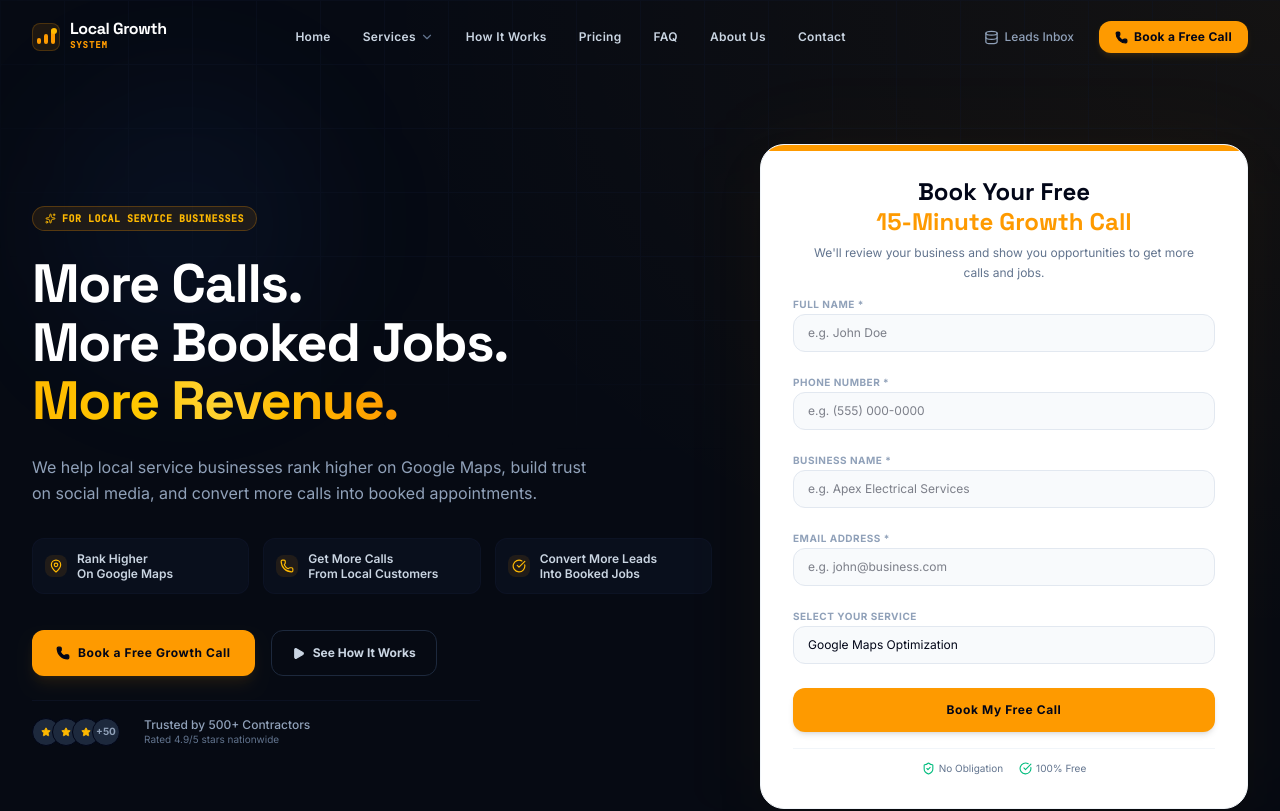
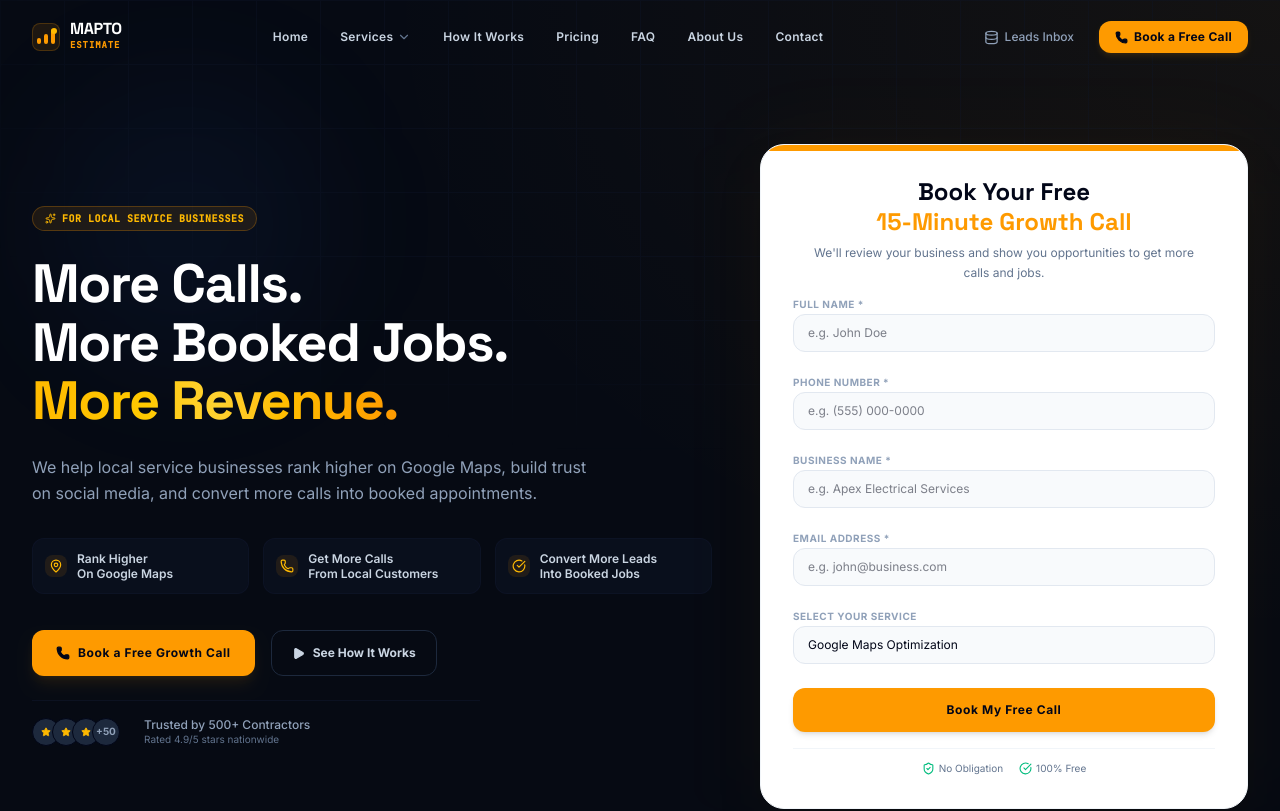
Before and after one commit to tedbundy1660-byte/maptpestmated, a React (Vite) app: page / in a window 1280 px wide. Shown: the top 811 px of the page. Built offline with nearby package versions, Linux system fonts and the light colour scheme.

Commit message:
refactor: rebrand project to MAPTO ESTIMATE
Update application title, branding components, and contact email to reflect the new project name. Add click handler to logo for navigation reset.

```diff
--- a/index.html
+++ b/index.html
@@ -3,7 +3,7 @@
   <head>
     <meta charset="UTF-8" />
     <meta name="viewport" content="width=device-width, initial-scale=1.0" />
-    <title>My Google AI Studio App</title>
+    <title>MAPTO ESTIMATE</title>
   </head>
   <body>
     <div id="root"></div>
--- a/metadata.json
+++ b/metadata.json
@@ -1,5 +1,5 @@
 {
-  "name": "Local Growth System",
+  "name": "MAPTO ESTIMATE",
   "description": "A premium landing page and booking system for local service businesses to rank higher, get more calls, and convert leads into booked jobs.",
   "requestFramePermissions": [],
   "majorCapabilities": ["MAJOR_CAPABILITY_SERVER_SIDE_GEMINI_API"]
--- a/src/components/Footer.tsx
+++ b/src/components/Footer.tsx
@@ -42,10 +42,10 @@ export default function Footer({ onBookCall, onOpenAdmin, onSelectService }: Foo
               </div>
               <div>
                 <span className="font-display font-bold text-white text-base tracking-tight leading-none block">
-                  Local Growth
+                  MAPTO
                 </span>
                 <span className="font-mono text-[9px] font-bold text-amber-500 uppercase tracking-widest block mt-0.5">
-                  System
+                  ESTIMATE
                 </span>
               </div>
             </a>
@@ -127,7 +127,7 @@ export default function Footer({ onBookCall, onOpenAdmin, onSelectService }: Foo
               </li>
               <li className="flex gap-2 items-start">
                 <Mail size={13} className="text-amber-500 shrink-0 mt-0.5" />
-                <span className="hover:text-white transition-colors cursor-pointer break-all">info@localgrowthsystem.com</span>
+                <span className="hover:text-white transition-colors cursor-pointer break-all">growth@mapstoestimates.com</span>
               </li>
               <li className="flex gap-2 items-start">
                 <MapPin size={13} className="text-amber-500 shrink-0 mt-0.5" />
@@ -158,7 +158,7 @@ export default function Footer({ onBookCall, onOpenAdmin, onSelectService }: Foo
         {/* Bottom bar */}
         <div className="pt-8 flex flex-col md:flex-row items-center justify-between gap-4 text-[10px] text-slate-500">
           <div className="flex flex-col sm:flex-row items-center gap-2 sm:gap-4 text-center md:text-left">
-            <span>© 2026 Local Growth System. All Rights Reserved.</span>
+            <span>© 2026 MAPTO ESTIMATE. All Rights Reserved.</span>
             <span className="hidden sm:inline text-slate-800">|</span>
             <button
               onClick={onOpenAdmin}
--- a/src/components/Header.tsx
+++ b/src/components/Header.tsx
@@ -51,7 +51,7 @@ export default function Header({ onBookCall, onOpenAdmin, onSelectService }: Hea
         <div className="flex items-center justify-between">
 
           {/* Logo with Yellow Rising Bars */}
-          <a href="#home" className="flex items-center gap-2.5 group" id="logo-link">
+          <a href="#home" onClick={() => onSelectService('')} className="flex items-center gap-2.5 group" id="logo-link">
             <div className="relative flex items-end gap-[3px] h-7 w-7 pb-1.5 pt-1 px-1 rounded-lg bg-amber-500/10 border border-amber-500/20 group-hover:bg-amber-500/15 transition-colors">
               <div className="w-[4px] h-[35%] bg-amber-500 rounded-sm group-hover:h-[45%] transition-all duration-300" />
               <div className="w-[4px] h-[65%] bg-amber-500 rounded-sm group-hover:h-[75%] transition-all duration-300" />
@@ -60,17 +60,17 @@ export default function Header({ onBookCall, onOpenAdmin, onSelectService }: Hea
             </div>
             <div>
               <span className="font-display font-bold text-white text-base tracking-tight leading-none block">
-                Local Growth
+                MAPTO
               </span>
               <span className="font-mono text-[9px] font-bold text-amber-500 uppercase tracking-widest block mt-0.5">
-                System
+                ESTIMATE
               </span>
             </div>
           </a>
 
           {/* Desktop Navigation */}
           <nav className="hidden lg:flex items-center gap-8">
-            <a href="#home" className="text-slate-300 hover:text-white text-xs font-semibold tracking-wide transition-colors">
+            <a href="#home" onClick={() => onSelectService('')} className="text-slate-300 hover:text-white text-xs font-semibold tracking-wide transition-colors">
               Home
             </a>
 
@@ -111,6 +111,7 @@ export default function Header({ onBookCall, onOpenAdmin, onSelectService }: Hea
               <a
                 key={link.label}
                 href={link.href}
+                onClick={() => onSelectService('')}
                 className="text-slate-300 hover:text-white text-xs font-semibold tracking-wide transition-colors"
               >
                 {link.label}
@@ -168,7 +169,10 @@ export default function Header({ onBookCall, onOpenAdmin, onSelectService }: Hea
           <div className="flex flex-col gap-3">
             <a
               href="#home"
-              onClick={() => setIsMobileMenuOpen(false)}
+              onClick={() => {
+                setIsMobileMenuOpen(false);
+                onSelectService('');
+              }}
               className="text-slate-300 hover:text-white py-2 text-sm font-semibold border-b border-slate-900/40"
             >
               Home
@@ -197,7 +201,10 @@ export default function Header({ onBookCall, onOpenAdmin, onSelectService }: Hea
               <a
                 key={link.label}
                 href={link.href}
-                onClick={() => setIsMobileMenuOpen(false)}
+                onClick={() => {
+                  setIsMobileMenuOpen(false);
+                  onSelectService('');
+                }}
                 className="text-slate-300 hover:text-white py-2 text-sm font-semibold border-b border-slate-900/40"
               >
                 {link.label}
```
